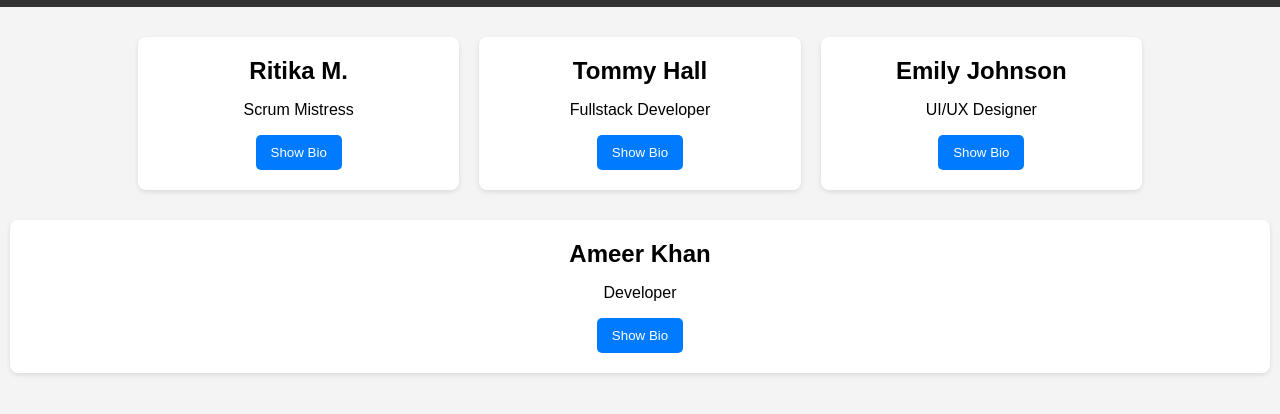
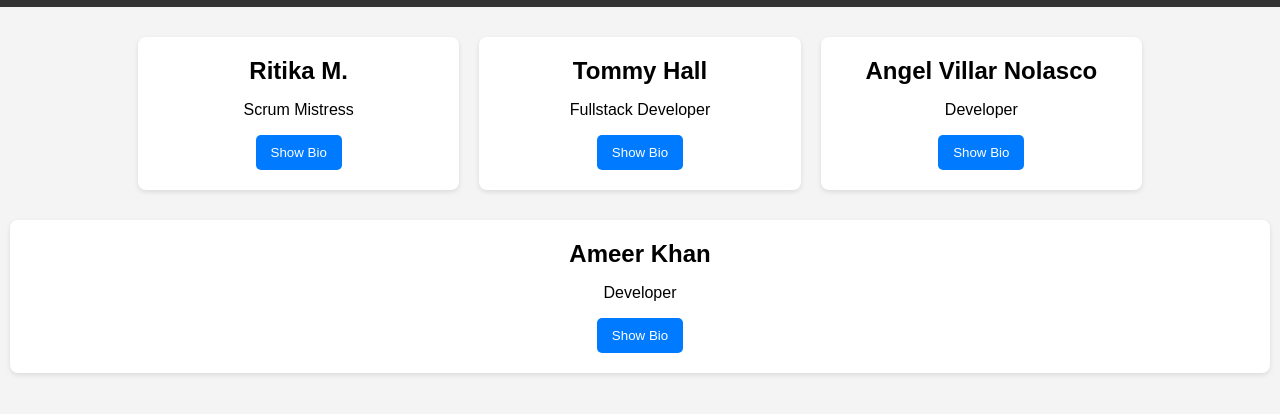
Before and after one commit to TeejMcSteez/GroupWebpage, a plain HTML site: page index.html in a window 1280 px wide. Shown: the part 302-716 px from the top of the page. Drawn offline with Linux system fonts and the light colour scheme; a script that the page names is missing.

Commit message:
Added my bio
I added a basic personal bio

```diff
--- a/index.html
+++ b/index.html
@@ -51,10 +51,10 @@
         </div>
     </div>
     <div class="card">
-        <h2>Emily Johnson</h2>
-        <p>UI/UX Designer</p>
+        <h2>Angel Villar Nolasco</h2>
+        <p>Developer</p>
         <button onclick="toggleBio('bio3')">Show Bio</button>
-        <p id="bio3" class="bio">Emily is a UI/UX designer with a passion for creating user-friendly interfaces.</p>
+        <p id="bio3" class="bio">Hey there im Angel Villar Nolasco, one of the developers behind Scrum Lords.  Angel is no more than a humble servant to the Scrum Mistress, he is devoted to her word, and will make sure that anyone who doesn't gets punished accordingly.</p>
     </div>
 </div>
 <div class="card ameer-style">
```
